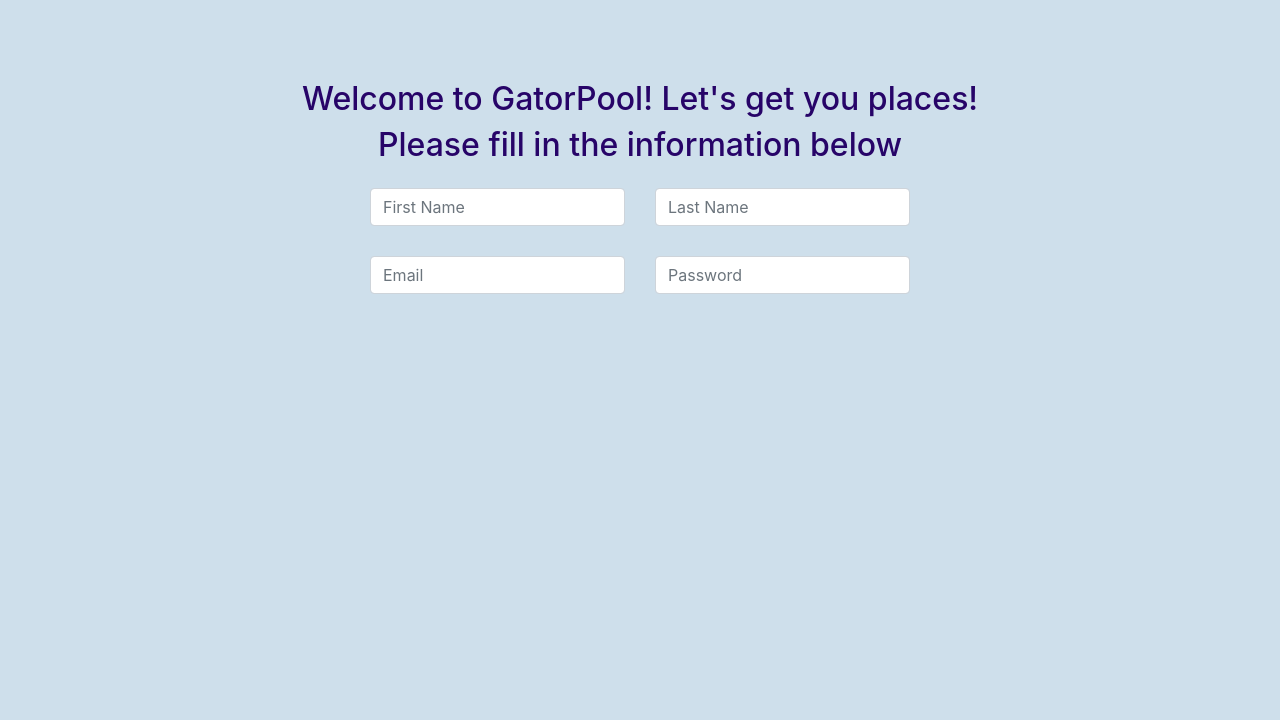
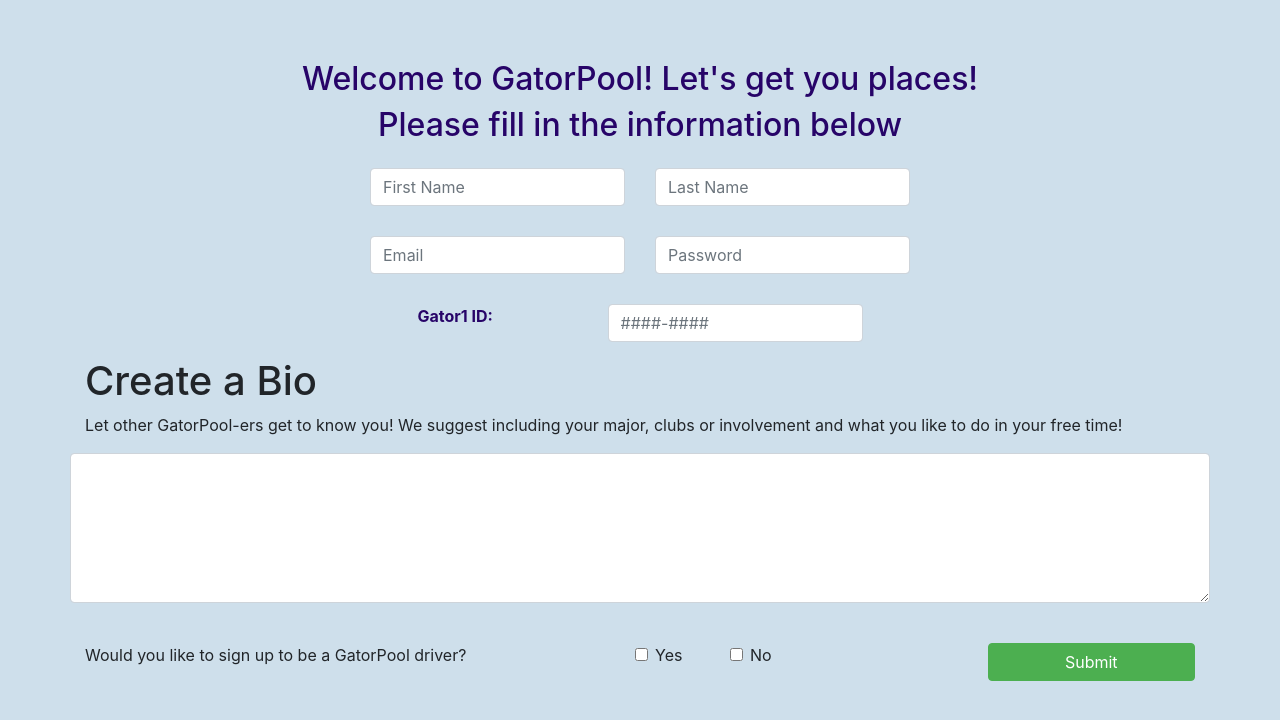
Before and after one commit to yeldeib/GatorPool, a React (Create React App) app in the folder gatorpool/: page /signup in a window 1280 px wide. Shown: the top 720 px of the page. Built offline with nearby package versions, Linux system fonts and the light colour scheme.

Commit message:
finished signup page

```diff
--- a/gatorpool/src/components/Login/index.js
+++ b/gatorpool/src/components/Login/index.js
@@ -2,11 +2,15 @@ import React, { useState } from "react";
 import { FormGroup, FormControl, ControlLabel } from "react-bootstrap";
 import GatorLogo from './GatorLogo.png'
 import {Row, Col, Container, Button} from 'reactstrap';
+import { Redirect, useHistory } from 'react-router-dom';
 import "./Login.css";
+
 
 export default function Login() {
   const [email, setEmail] = useState("");
   const [password, setPassword] = useState("");
+  const history = useHistory();
+  // let history = createHistory();
 
   function validateForm() {
     return email.length > 0 && password.length > 0;
@@ -14,6 +18,10 @@ export default function Login() {
 
   function handleSubmit(event) {
     event.preventDefault();
+    console.log("Submit")
+    // return <Redirect to='http://localhost:3000/rideList' />
+    // renderRedirect();
+    history.push("/rideList")
   }
 
   return (
--- a/gatorpool/src/components/Signup/Signup.css
+++ b/gatorpool/src/components/Signup/Signup.css
@@ -1,7 +1,7 @@
 .welcomeText {
     text-align: center;
     color: #270468;
-    padding-top: 80px;
+    padding-top: 60px;
     padding-bottom: 0px;
 }
 
@@ -15,3 +15,17 @@
     padding-top: 15px;
     padding-bottom: 15px;
 }
+
+.gatorID{
+    color: #270468;
+}
+
+.drive{
+    padding-top: 25px;
+}
+
+.driveNo{
+    padding-top: 25px;
+    padding-right: 50px;
+    padding-left: 30px;
+}
--- a/gatorpool/src/components/Signup/index.js
+++ b/gatorpool/src/components/Signup/index.js
@@ -1,6 +1,8 @@
 import React from "react";
-import {Row, Col, Container, Button} from 'reactstrap';
+import {Row, Col, Container, Button, Input, Label, Form} from 'reactstrap';
+import { withRouter } from 'react-router-dom';
 import "./Signup.css";
+
 
 class Signup extends React.Component{
     constructor(props){
@@ -9,9 +11,33 @@ class Signup extends React.Component{
             first_name:'',
             last_name:'',
             email:'',
-            password:''
+            password:'',
+            firstBox : false,
+            secondBox: false
           }
     }
+
+    handleCheck(event){
+        const target = event.target;
+        if(target.name == "first"){
+            this.setState({
+                ["firstBox"] : true,
+                ["secondBox"] : false
+            });
+        }
+        else{
+            this.setState({
+                ["firstBox"] : false,
+                ["secondBox"] : true
+            });
+        }
+    }
+
+    handleSubmit(event) {
+        event.preventDefault();
+        console.log("Submit")
+        this.props.history.push('rideList')
+      }
 
     render(){
         return(
@@ -19,6 +45,7 @@ class Signup extends React.Component{
                 <h2 className="welcomeText">Welcome to GatorPool! Let's get you places!</h2>
                 <h2 className="welcomeText1">Please fill in the information below</h2>
                 <Container>
+                    <Form onSubmit = {this.handleSubmit.bind(this)}>
                     <Row className="inputRow" >
                         <Col sm="3">
                             <input type="text" class="form-control" placeholder="First Name"/>
@@ -35,10 +62,46 @@ class Signup extends React.Component{
                             <input type="password" class="form-control" placeholder="Password"/>
                         </Col>
                     </Row>
+                    <Row className="inputRow">
+                        <Col sm="2">
+                            <Label><strong className = "gatorID">Gator1 ID:</strong></Label>
+
+                        </Col>
+                        <Col sm = "3">
+                        <Input type="text" class="form-control" placeholder="####-####"/>
+                        </Col>
+                    </Row>
+                    <div>
+                        <h1>Create a Bio</h1>
+                        <p>Let other GatorPool-ers get to know you! We suggest including your major, clubs
+                        or involvement and what you like to do in your free time!</p>
+                    </div>
+                    <Row sm = "1">
+                         <Input type = "textarea" style={{ height: 150 }} />
+                    </Row>
+                    <Row className = "inputRow">
+                    <Col xs={6}>
+                        <p className = "drive">  Would you like to sign up to be a GatorPool driver?</p>
+                        </Col>
+                        <Col className = "drive" xs={1}>
+                        <Input type="checkbox" checked = {this.state.firstBox} name = "first" onChange={this.handleCheck.bind(this)} ></Input>
+                        <Label>Yes</Label>
+                        </Col>
+                        <Col className = "driveNo">
+                        <Input type="checkbox" checked = {this.state.secondBox} name = "second" onChange={this.handleCheck.bind(this)}></Input>
+                        <Label>No</Label>
+                        </Col>
+                        <Col className = "driveNo">
+                        <Button block size="large" block style={{ backgroundColor: '#4CAF50', borderColor: '#4CAF50'}} type="submit" >
+                        Submit
+                    </Button>
+                        </Col>
+                    </Row>
+                    </Form>
                 </Container>
           </div>
         );
     }
 }
 
-export default Signup;
+export default withRouter(Signup);
```
